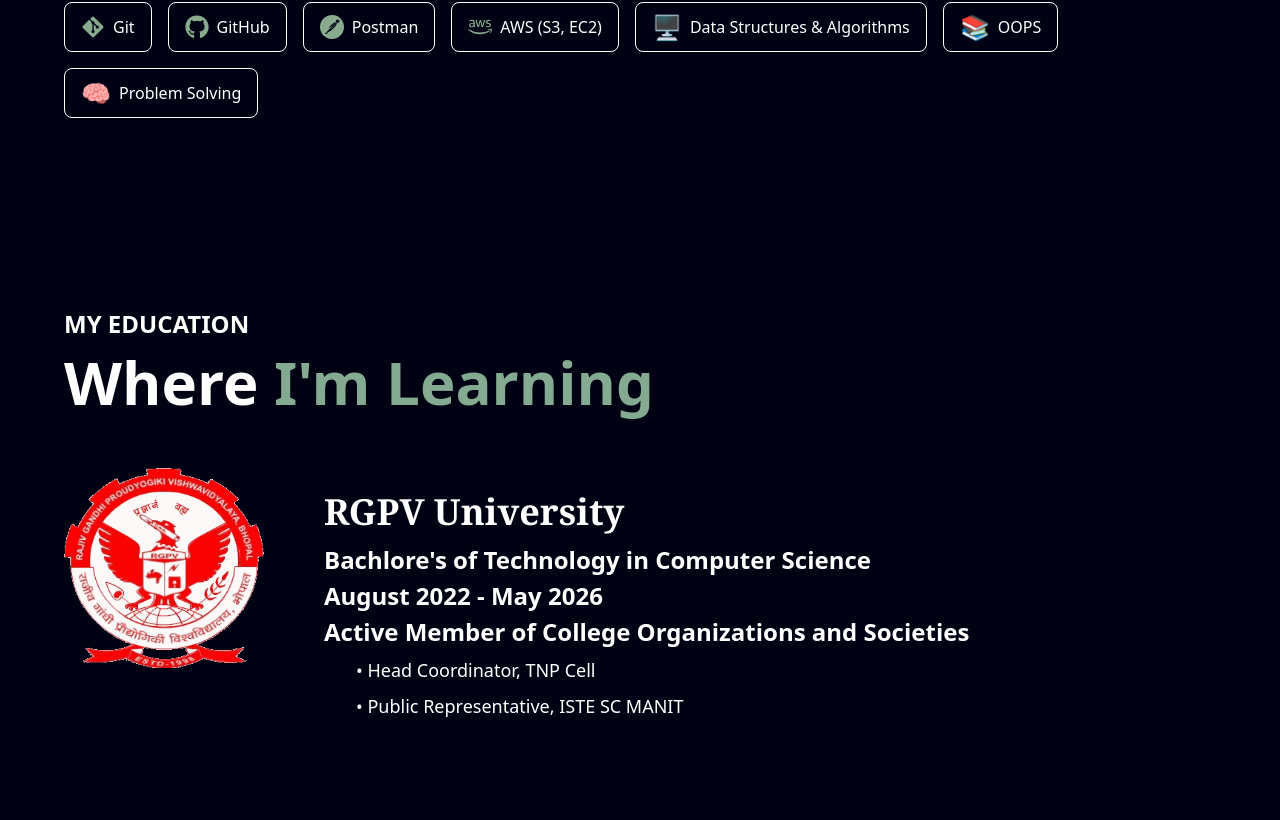
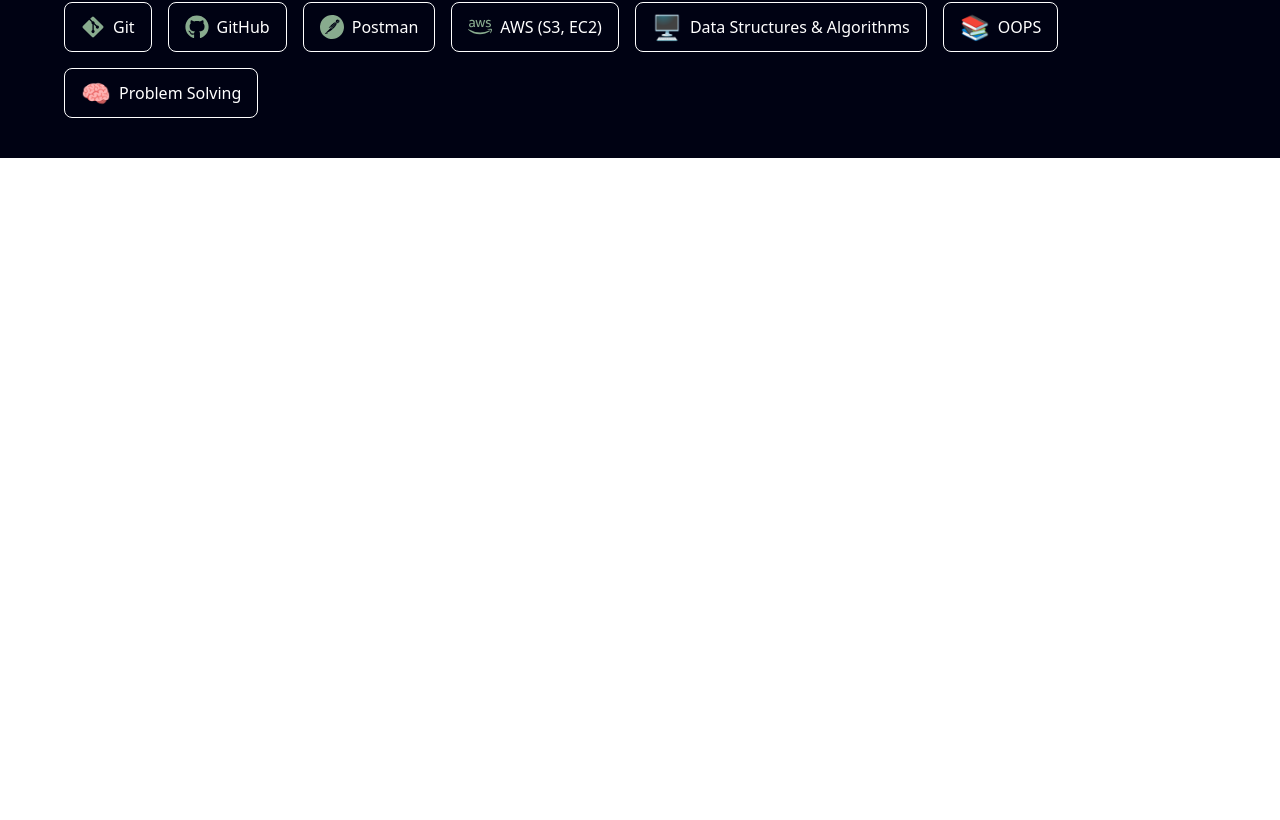
Before and after one commit to ayushsen07/my-portfolio, a React (Vite) app: page / in a window 1280 px wide. Shown: the part 1520-2340 px from the top of the page. After the commit the page ends 1678 px from the top, so only its background shows below. Built offline with nearby package versions, Linux system fonts and the light colour scheme.

Commit message:
checking

```diff
--- a/src/App.jsx
+++ b/src/App.jsx
@@ -15,10 +15,10 @@
     <Nav/>
     <Home/>
     <MySkills/>
-    <Education/>
+    {/* <Education/>
     <MyProjects/>
     <MyInvolvement/>
-    <Contact/>
+    <Contact/> */}
     </>
   )
 }
```
